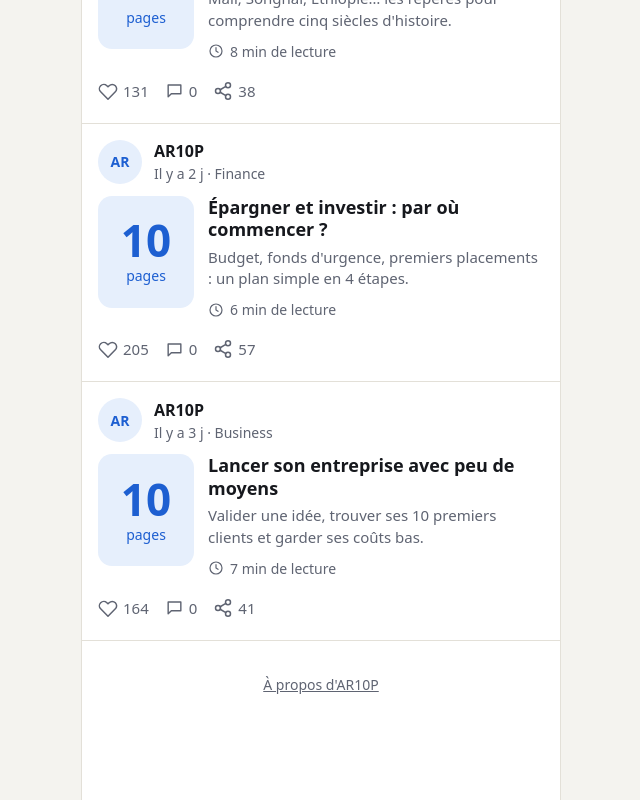
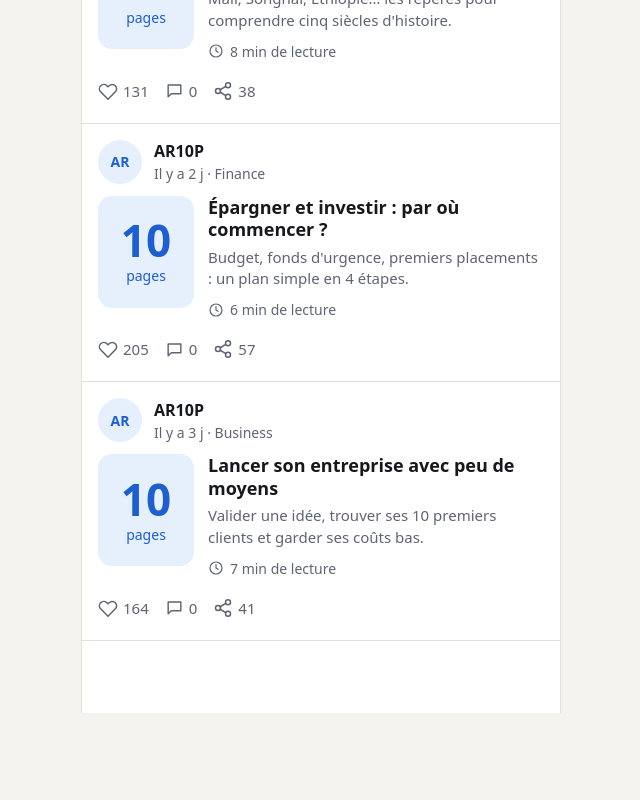
Before and after one commit to Malalatina586/AR10P, a Next.js app: page / in a window 1280 px wide. Shown: the part 2695-3495 px from the top of the page, without its empty margins (319-959 px from the left). After the commit the page ends 3408 px from the top, so only its background shows below. Built offline with nearby package versions, Linux system fonts and the light colour scheme.

Commit message:
separate about page from feed

```diff
--- a/src/components/Feed.tsx
+++ b/src/components/Feed.tsx
@@ -42,7 +42,6 @@ export default function Feed() {
         ) : (
           items.map((item) => <FeedCard key={item.id} item={item} />)
         )}
-        <p className="feed-end"><a href="/a-propos">À propos d&apos;AR10P</a></p>
       </main>
 
         <BottomNav />
```
